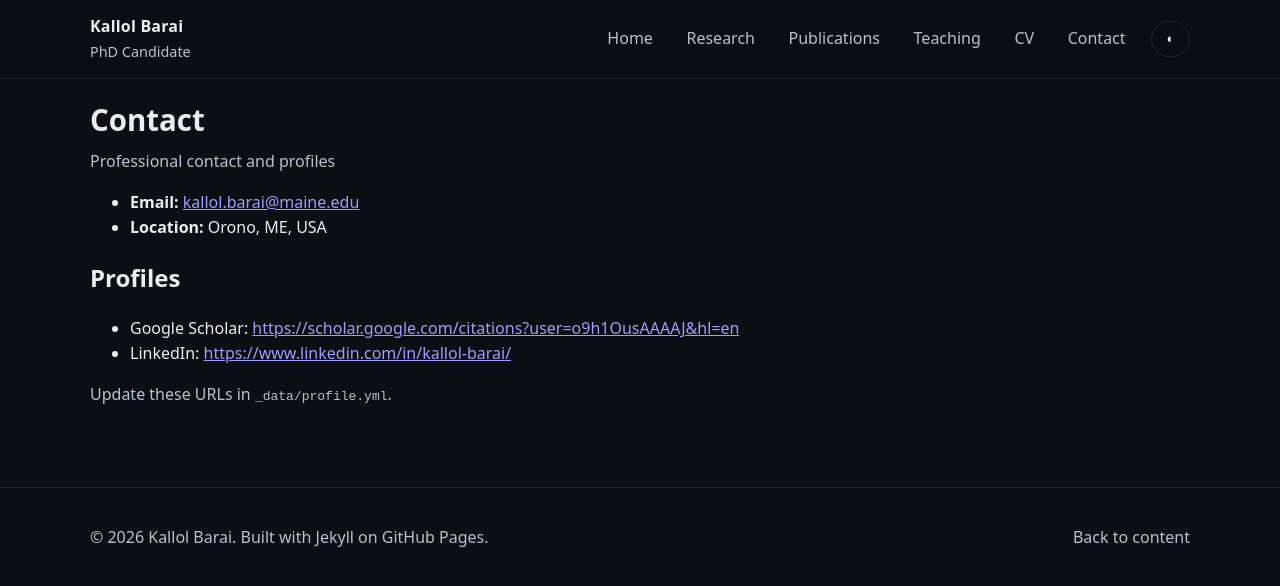
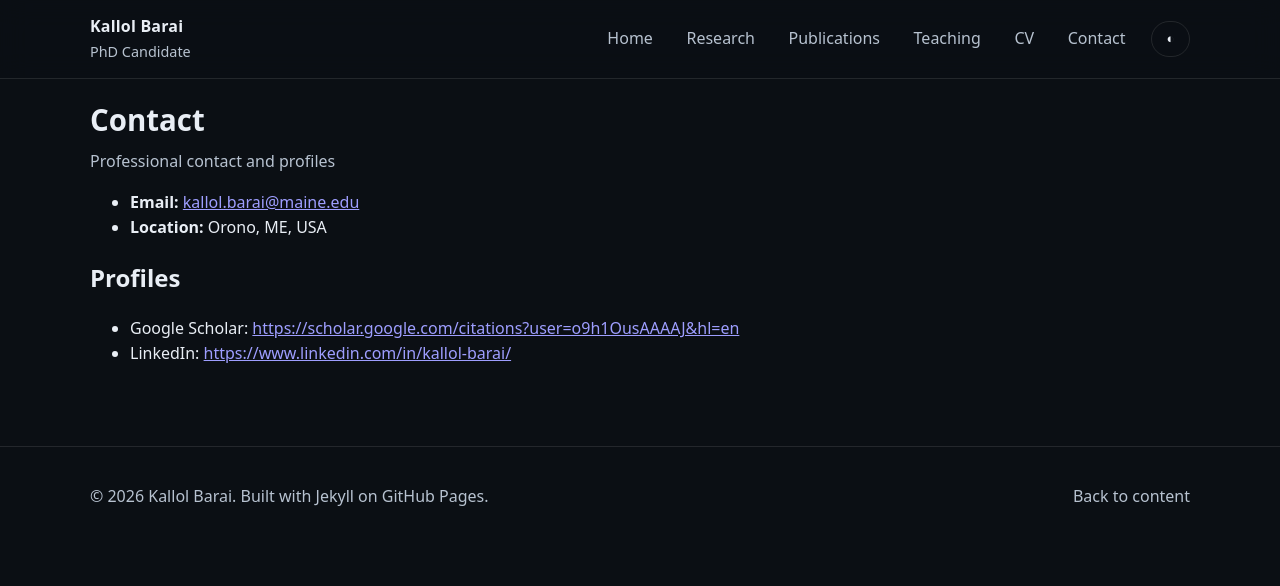
Before and after one commit to kallolbarai/kallolbarai.github.io, a Jekyll site: the page built from pages/contact.md, in a window 1280 px wide. Shown: the top 586 px of the page. Built offline with Jekyll 4.4.1, drawn with Linux system fonts in a browser that asks for light colours.

Commit message:
Update contact.md

```diff
--- a/pages/contact.md
+++ b/pages/contact.md
@@ -15,5 +15,4 @@ permalink: /pages/contact/
 - LinkedIn: <a href="{{ p.links.linkedin }}">{{ p.links.linkedin }}</a>
 
 <p style="color:var(--muted);margin-top:1rem">
-Update these URLs in <code>_data/profile.yml</code>.
 </p>
```
